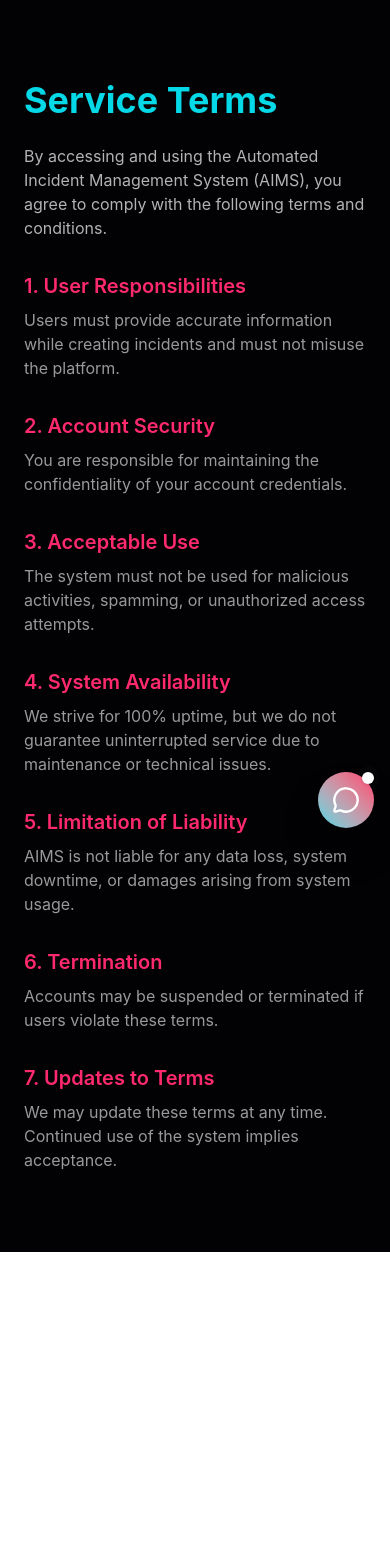
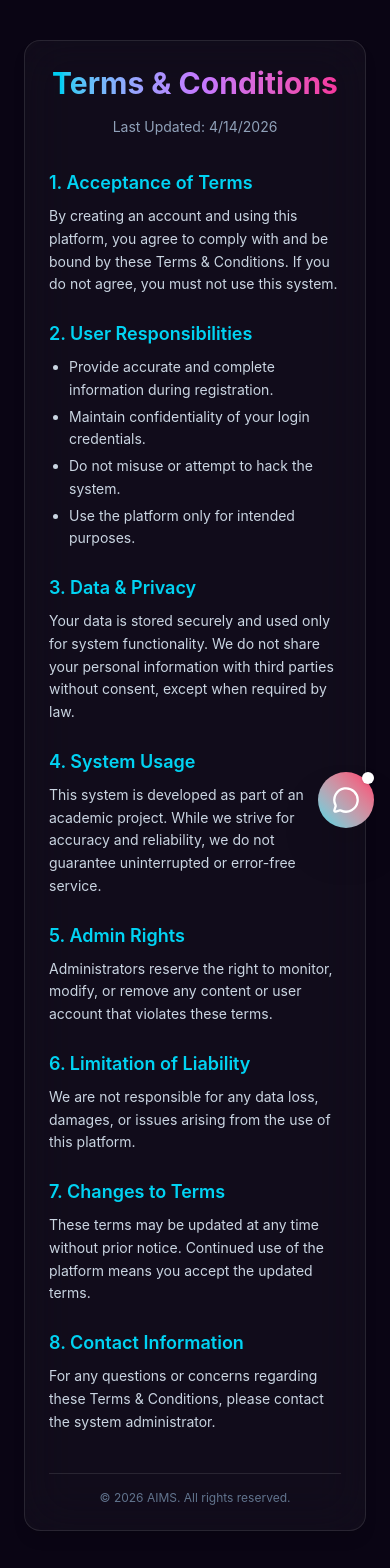
Before and after one commit to kaifkhan-coder/AIMS, a React (Vite) app: page /terms in a window 390 px wide. Shown: the top 1568 px of the page. Before the commit the page ends 1252 px from the top, so only its background shows below. Built offline with nearby package versions, Linux system fonts and the light colour scheme.

Commit message:
Initial clean kaif1 commit

```diff
--- a/src/App.jsx
+++ b/src/App.jsx
@@ -205,7 +205,6 @@ function App() {
           <Route path="/docs" element={<Docs />} />
           <Route path="/privacy" element={<PrivacyPolicy />} />
           <Route path="/terms" element={<TermsOfService />} />
-          <Route path="*" element={<div>404 - Page Not Found</div>} />
           {/* Super Admin */}
           <Route
             path="/super-dashboard"
--- a/src/components/pages/About.jsx
+++ b/src/components/pages/About.jsx
@@ -3,18 +3,18 @@ import { motion } from 'framer-motion';
 import { Terminal, Cpu, Shield, Code2, Github, Linkedin, Mail, ExternalLink } from 'lucide-react';
 
 const team = [
-  {
-    name: "Kaif Khan",
-    role: "Full Stack Developer",
-    bio: "Specializing in building scalable distributed systems and high-performance web architectures with a focus on user experience.",
-    skills: ["React", "Node.js", "JavaScript", "MongoDB", "AI Integration", "Socket.io", "MERN Stack"],
-    social: { github: "https://github.com/kaifkhan-coder", linkedin: "https://linkedin.com/in/kaifkhan", email: "mailto:kaifkhancom551@gmail.com" }
-  }
+//   {
+//     name: "Kaif Khan",
+//     role: "Full Stack Developer",
+//     bio: "Specializing in building scalable distributed systems and high-performance web architectures with a focus on user experience.",
+//     skills: ["React", "Node.js", "JavaScript", "MongoDB", "AI Integration", "Socket.io", "MERN Stack"],
+//     social: { github: "https://github.com/kaifkhan-coder", linkedin: "https://linkedin.com/in/kaifkhan", email: "mailto:kaifkhancom551@gmail.com" }
+//   }
 ];
 
 const systemStats = [
   { label: "System Status", value: "Operational", icon: Cpu, color: "text-green-400" },
-  { label: "Security Level", value: "Class-A", icon: Shield, color: "text-blue-400" },
+  { label: "Security Level", value: "Class-B", icon: Shield, color: "text-blue-400" },
   { label: "Build Version", value: "v2.0.4-stable", icon: Terminal, color: "text-[#05d9e8]" },
 ];
 
--- a/src/components/pages/AdminDashboard.jsx
+++ b/src/components/pages/AdminDashboard.jsx
@@ -2125,13 +2125,13 @@ return () => {
 </div>
 
 {/* QR Code - separate row */}
-<div className="mt-3 flex justify-center">
+{/* <div className="mt-3 flex justify-center">
   {s.qrCode ? (
     <img src={s.qrCode} alt="Staff QR" className="w-24 h-24 rounded-lg" />
   ) : (
     <p className="text-xs text-slate-500">No QR</p>
   )}
-</div>
+</div> */}
                       <div className="mt-4 flex justify-end gap-4">
                         <button onClick={() => handleEdit(s)} className="text-indigo-400 hover:text-indigo-300">
                           <Pencil className="w-4 h-4" />
@@ -2188,7 +2188,7 @@ return () => {
                       <th className="px-6 py-4">Assigned</th>
                       <th className="px-6 py-4">SLA</th>
                       <th className="px-6 py-4">Actions</th>
-                      <th className="px-6 py-4">QR Code</th>
+                      {/* <th className="px-6 py-4">QR Code</th> */}
                     </tr>
                   </thead>
                   <tbody className="divide-y divide-slate-800">
@@ -2236,13 +2236,13 @@ return () => {
                             )}
                           </div>
                         </td>
-                        <td className="px-6 py-4">
+                        {/* <td className="px-6 py-4">
   {t.qrCode ? (
     <img src={t.qrCode} alt="Ticket QR" className="w-12 h-12" />
   ) : (
     <span className="text-slate-500 text-xs">No QR</span>
   )}
-</td>
+</td> */}
                       </tr>
                     ))}
                   </tbody>
--- a/src/components/pages/Contact.jsx
+++ b/src/components/pages/Contact.jsx
@@ -74,7 +74,7 @@ export default function Contact() {
             {[
               { icon: <Mail className="w-5 h-5" />, title: "Email Us", detail: "khakaifcom551@gmail.com" },
               { icon: <Phone className="w-5 h-5" />, title: "Call Us", detail: "+91 9326865425" },
-              { icon: <MapPin className="w-5 h-5" />, title: "Visit Us", detail: "Kurla, Mumbai" },
+              { icon: <MapPin className="w-5 h-5" />, title: "Visit Us", detail: "Byculla, Mumbai" },
               { icon: <Globe className="w-5 h-5" />, title: "Global", detail: "In M.H Saboo Siddik College of Engineering" }
             ].map((item, i) => (
               <motion.div
@@ -219,7 +219,7 @@ export default function Contact() {
            <MessageCircle className="w-6 h-6" />
            <span className="absolute top-0 right-0 w-2 h-2 bg-indigo-500 rounded-full animate-ping" />
         </div>
-        <span className="font-bold text-sm tracking-tight">Live Support</span>
+        {/* <span className="font-bold text-sm tracking-tight">Live Support</span> */}
       </motion.a>
     </div>
   );
--- a/src/components/pages/Home.jsx
+++ b/src/components/pages/Home.jsx
@@ -1098,11 +1098,11 @@ export default function Home() {
             </span>
           </div>
 
-          <div className="hidden md:flex items-center gap-8 text-[10px] font-black tracking-[0.3em] uppercase italic text-[#05d9e8]/60">
+          {/* <div className="hidden md:flex items-center gap-8 text-[10px] font-black tracking-[0.3em] uppercase italic text-[#05d9e8]/60">
             <a href="#" className="hover:text-[#05d9e8] transition-colors">Network</a>
             <a href="#" className="hover:text-[#05d9e8] transition-colors">Database</a>
             <a href="#" className="hover:text-[#05d9e8] transition-colors">Security</a>
-          </div>
+          </div> */}
 
           <div className="flex gap-4">
             <Link to="/login" className="px-5 py-2 text-xs font-black uppercase italic tracking-widest text-[#05d9e8] hover:bg-[#05d9e8]/10 transition-all border border-[#05d9e8]/20">
@@ -1180,7 +1180,7 @@ export default function Home() {
 
             <motion.div variants={itemVariants} className="mt-16 flex items-center gap-6">
               <div className="flex -space-x-4">
-                {['K', 'A', 'M', 'S'].map((n, i) => (
+                {['K', 'D', 'S', 'A'].map((n, i) => (
                   <motion.div
                     key={i}
                     whileHover={{ y: -10, scale: 1.1 }}
@@ -1294,9 +1294,9 @@ export default function Home() {
             <p className="text-white/20 text-[10px] font-mono uppercase tracking-widest">
               © {new Date().getFullYear()} AUTOMATED INCIDENT MANAGEMENT SYSTEM
             </p>
-            <p className="text-[#05d9e8]/40 text-xs font-black italic uppercase tracking-widest">
+              {/* <p className="text-[#05d9e8]/40 text-xs font-black italic uppercase tracking-widest">
               Developed by Khan Mohammed Kaif
-            </p>
+            </p> */}
           </div>
 
           <div className="mt-12 flex justify-center gap-2">
--- a/src/components/pages/TermsOfService.jsx
+++ b/src/components/pages/TermsOfService.jsx
@@ -1,63 +1,191 @@
-export default function TermsOfService() {
+// export default function TermsOfService() {
+//   return (
+//     <div className="min-h-screen bg-[#020205] text-white px-6 py-20">
+//       <h1 className="text-4xl font-bold mb-6 text-[#05d9e8]">
+//         Service Terms
+//       </h1>
+
+//       <p className="mb-6 text-white/70">
+//         By accessing and using the Automated Incident Management System (AIMS),
+//         you agree to comply with the following terms and conditions.
+//       </p>
+
+//       <h2 className="text-xl font-semibold mt-8 mb-2 text-[#ff2a6d]">
+//         1. User Responsibilities
+//       </h2>
+//       <p className="text-white/60">
+//         Users must provide accurate information while creating incidents and must not misuse the platform.
+//       </p>
+
+//       <h2 className="text-xl font-semibold mt-8 mb-2 text-[#ff2a6d]">
+//         2. Account Security
+//       </h2>
+//       <p className="text-white/60">
+//         You are responsible for maintaining the confidentiality of your account credentials.
+//       </p>
+
+//       <h2 className="text-xl font-semibold mt-8 mb-2 text-[#ff2a6d]">
+//         3. Acceptable Use
+//       </h2>
+//       <p className="text-white/60">
+//         The system must not be used for malicious activities, spamming, or unauthorized access attempts.
+//       </p>
+
+//       <h2 className="text-xl font-semibold mt-8 mb-2 text-[#ff2a6d]">
+//         4. System Availability
+//       </h2>
+//       <p className="text-white/60">
+//         We strive for 100% uptime, but we do not guarantee uninterrupted service due to maintenance or technical issues.
+//       </p>
+
+//       <h2 className="text-xl font-semibold mt-8 mb-2 text-[#ff2a6d]">
+//         5. Limitation of Liability
+//       </h2>
+//       <p className="text-white/60">
+//         AIMS is not liable for any data loss, system downtime, or damages arising from system usage.
+//       </p>
+
+//       <h2 className="text-xl font-semibold mt-8 mb-2 text-[#ff2a6d]">
+//         6. Termination
+//       </h2>
+//       <p className="text-white/60">
+//         Accounts may be suspended or terminated if users violate these terms.
+//       </p>
+
+//       <h2 className="text-xl font-semibold mt-8 mb-2 text-[#ff2a6d]">
+//         7. Updates to Terms
+//       </h2>
+//       <p className="text-white/60">
+//         We may update these terms at any time. Continued use of the system implies acceptance.
+//       </p>
+//     </div>
+//   );
+// }
+
+import React from "react";
+import { motion } from "framer-motion";
+
+export default function Terms() {
   return (
-    <div className="min-h-screen bg-[#020205] text-white px-6 py-20">
-      <h1 className="text-4xl font-bold mb-6 text-[#05d9e8]">
-        Service Terms
+    <div className="min-h-screen bg-[#0a0514] text-white px-6 py-10">
+
+      {/* Container */}
+      <motion.div
+        initial={{ opacity: 0, y: 30 }}
+        animate={{ opacity: 1, y: 0 }}
+        className="max-w-4xl mx-auto bg-white/[0.03] backdrop-blur-xl border border-white/10 rounded-2xl p-6 sm:p-10 shadow-lg"
+      >
+        {/* Title */}
+        <h1 className="text-3xl sm:text-4xl font-bold mb-4 text-center bg-gradient-to-r from-cyan-400 via-purple-400 to-pink-500 text-transparent bg-clip-text">
+          Terms & Conditions
         </h1>
 
-      <p className="mb-6 text-white/70">
-        By accessing and using the Automated Incident Management System (AIMS),
-        you agree to comply with the following terms and conditions.
+        <p className="text-slate-400 text-center mb-8 text-sm">
+          Last Updated: {new Date().toLocaleDateString()}
         </p>
 
-      <h2 className="text-xl font-semibold mt-8 mb-2 text-[#ff2a6d]">
-        1. User Responsibilities
+        {/* Sections */}
+        <div className="space-y-6 text-slate-300 text-sm leading-relaxed">
+
+          {/* 1 */}
+          <section>
+            <h2 className="text-lg font-semibold text-cyan-400 mb-2">
+              1. Acceptance of Terms
             </h2>
-      <p className="text-white/60">
-        Users must provide accurate information while creating incidents and must not misuse the platform.
+            <p>
+              By creating an account and using this platform, you agree to comply
+              with and be bound by these Terms & Conditions. If you do not agree,
+              you must not use this system.
             </p>
+          </section>
 
-      <h2 className="text-xl font-semibold mt-8 mb-2 text-[#ff2a6d]">
-        2. Account Security
+          {/* 2 */}
+          <section>
+            <h2 className="text-lg font-semibold text-cyan-400 mb-2">
+              2. User Responsibilities
             </h2>
-      <p className="text-white/60">
-        You are responsible for maintaining the confidentiality of your account credentials.
+            <ul className="list-disc pl-5 space-y-1">
+              <li>Provide accurate and complete information during registration.</li>
+              <li>Maintain confidentiality of your login credentials.</li>
+              <li>Do not misuse or attempt to hack the system.</li>
+              <li>Use the platform only for intended purposes.</li>
+            </ul>
+          </section>
+
+          {/* 3 */}
+          <section>
+            <h2 className="text-lg font-semibold text-cyan-400 mb-2">
+              3. Data & Privacy
+            </h2>
+            <p>
+              Your data is stored securely and used only for system functionality.
+              We do not share your personal information with third parties without
+              consent, except when required by law.
             </p>
+          </section>
 
-      <h2 className="text-xl font-semibold mt-8 mb-2 text-[#ff2a6d]">
-        3. Acceptable Use
+          {/* 4 */}
+          <section>
+            <h2 className="text-lg font-semibold text-cyan-400 mb-2">
+              4. System Usage
             </h2>
-      <p className="text-white/60">
-        The system must not be used for malicious activities, spamming, or unauthorized access attempts.
+            <p>
+              This system is developed as part of an academic project. While we
+              strive for accuracy and reliability, we do not guarantee uninterrupted
+              or error-free service.
             </p>
+          </section>
 
-      <h2 className="text-xl font-semibold mt-8 mb-2 text-[#ff2a6d]">
-        4. System Availability
+          {/* 5 */}
+          <section>
+            <h2 className="text-lg font-semibold text-cyan-400 mb-2">
+              5. Admin Rights
             </h2>
-      <p className="text-white/60">
-        We strive for 100% uptime, but we do not guarantee uninterrupted service due to maintenance or technical issues.
+            <p>
+              Administrators reserve the right to monitor, modify, or remove any
+              content or user account that violates these terms.
             </p>
+          </section>
 
-      <h2 className="text-xl font-semibold mt-8 mb-2 text-[#ff2a6d]">
-        5. Limitation of Liability
+          {/* 6 */}
+          <section>
+            <h2 className="text-lg font-semibold text-cyan-400 mb-2">
+              6. Limitation of Liability
             </h2>
-      <p className="text-white/60">
-        AIMS is not liable for any data loss, system downtime, or damages arising from system usage.
+            <p>
+              We are not responsible for any data loss, damages, or issues arising
+              from the use of this platform.
             </p>
+          </section>
 
-      <h2 className="text-xl font-semibold mt-8 mb-2 text-[#ff2a6d]">
-        6. Termination
+          {/* 7 */}
+          <section>
+            <h2 className="text-lg font-semibold text-cyan-400 mb-2">
+              7. Changes to Terms
             </h2>
-      <p className="text-white/60">
-        Accounts may be suspended or terminated if users violate these terms.
+            <p>
+              These terms may be updated at any time without prior notice. Continued
+              use of the platform means you accept the updated terms.
             </p>
+          </section>
 
-      <h2 className="text-xl font-semibold mt-8 mb-2 text-[#ff2a6d]">
-        7. Updates to Terms
+          {/* 8 */}
+          <section>
+            <h2 className="text-lg font-semibold text-cyan-400 mb-2">
+              8. Contact Information
             </h2>
-      <p className="text-white/60">
-        We may update these terms at any time. Continued use of the system implies acceptance.
+            <p>
+              For any questions or concerns regarding these Terms & Conditions,
+              please contact the system administrator.
             </p>
+          </section>
+        </div>
+
+        {/* Footer */}
+        <div className="mt-10 text-center text-xs text-slate-500 border-t border-white/10 pt-4">
+          © {new Date().getFullYear()} AIMS. All rights reserved.
+        </div>
+      </motion.div>
     </div>
   );
 }
--- a/src/components/pages/register.jsx
+++ b/src/components/pages/register.jsx
@@ -37,6 +37,9 @@ const registerSchema = z.object({
     .min(6, "Password must be at least 6 characters"),
 
   role: z.string().default("user"),
+  terms: z.boolean().refine((val) => val === true, {
+    message: "You must accept the terms and conditions"
+  })
 });
 const getPasswordStrength = (password) => {
   let score = 0;
@@ -169,6 +172,7 @@ export default function Register() {
     email: "",
     password: "",
     role: "user",
+    terms: false,
   });
   const [errors, setErrors] = useState({});
   const [loading, setLoading] = useState(false);
@@ -178,8 +182,8 @@ export default function Register() {
   const strength = getPasswordStrength(form.password);
 
   const handleChange = (e) => {
-    const { name, value } = e.target;
-    setForm((prev) => ({ ...prev, [name]: value }));
+    const { name, value, checked, type } = e.target;
+    setForm((prev) => ({ ...prev, [name]: type === "checkbox" ? checked : value }));
 
     if (errors[name]) {
       setErrors((prev) => ({ ...prev, [name]: undefined }));
@@ -369,12 +373,38 @@ export default function Register() {
               </motion.p>
             )}
           </AnimatePresence>
+          <motion.div
+  variants={{ hidden: { opacity: 0 }, show: { opacity: 1 } }}
+  className="flex items-start gap-2 mt-2"
+>
+  <input
+    type="checkbox"
+    name="terms"
+    checked={form.terms}
+    onChange={handleChange}
+    className="mt-1 accent-cyan-400 w-4 h-4"
+  />
 
+  <p className="text-sm text-slate-400">
+    I agree to{" "}
+    <span
+    onClick={() => navigate("/terms")}
+    className="text-cyan-400 cursor-pointer hover:underline">
+      Terms & Conditions
+    </span>
+  </p>
+</motion.div>
+
+{errors.terms && (
+  <p className="text-xs text-pink-400 ml-1">
+    {errors.terms}
+  </p>
+)}
           <motion.div variants={{ hidden: { opacity: 0, y: 20 }, show: { opacity: 1, y: 0 } }} className="pt-2">
             <motion.button
+            disabled={loading || !form.terms}
               whileHover={{ scale: 1.02, boxShadow: "0 0 20px rgba(168,85,247,0.4)" }}
               whileTap={{ scale: 0.98 }}
-              disabled={loading}
               className="relative w-full py-3.5 bg-gradient-to-r from-purple-600 to-pink-600 text-white rounded-xl font-bold uppercase tracking-wider flex justify-center items-center gap-2 overflow-hidden group"
             >
               <div className="absolute inset-0 bg-white/20 translate-y-full group-hover:translate-y-0 transition-transform duration-300 ease-in-out" />
@@ -387,7 +417,6 @@ export default function Register() {
               )}
             </motion.button>
           </motion.div>
-
           <motion.div
             variants={{ hidden: { opacity: 0 }, show: { opacity: 1 } }}
             className="text-center mt-6"
```
Also changed, not shown: 1 other file (tests, documents, lock files or other folders). Lines whose indentation alone changed are shown as unchanged.
